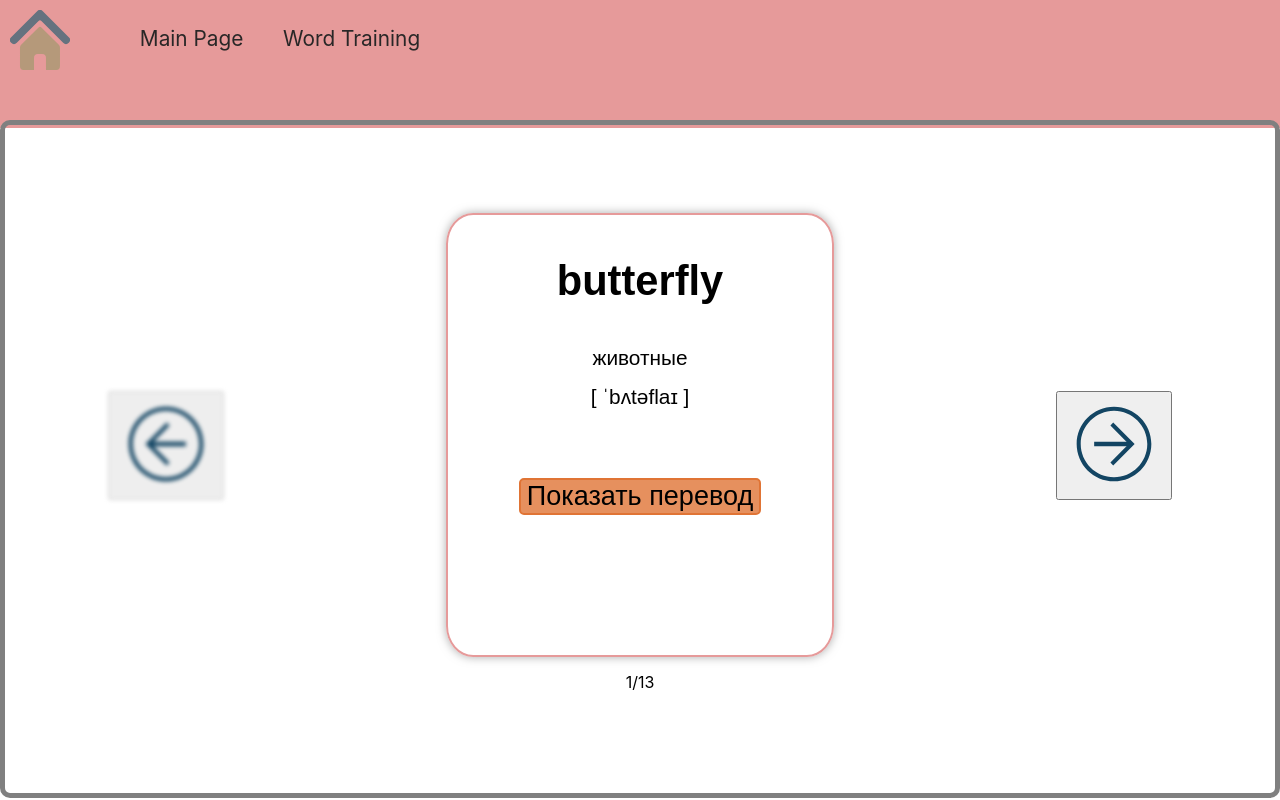
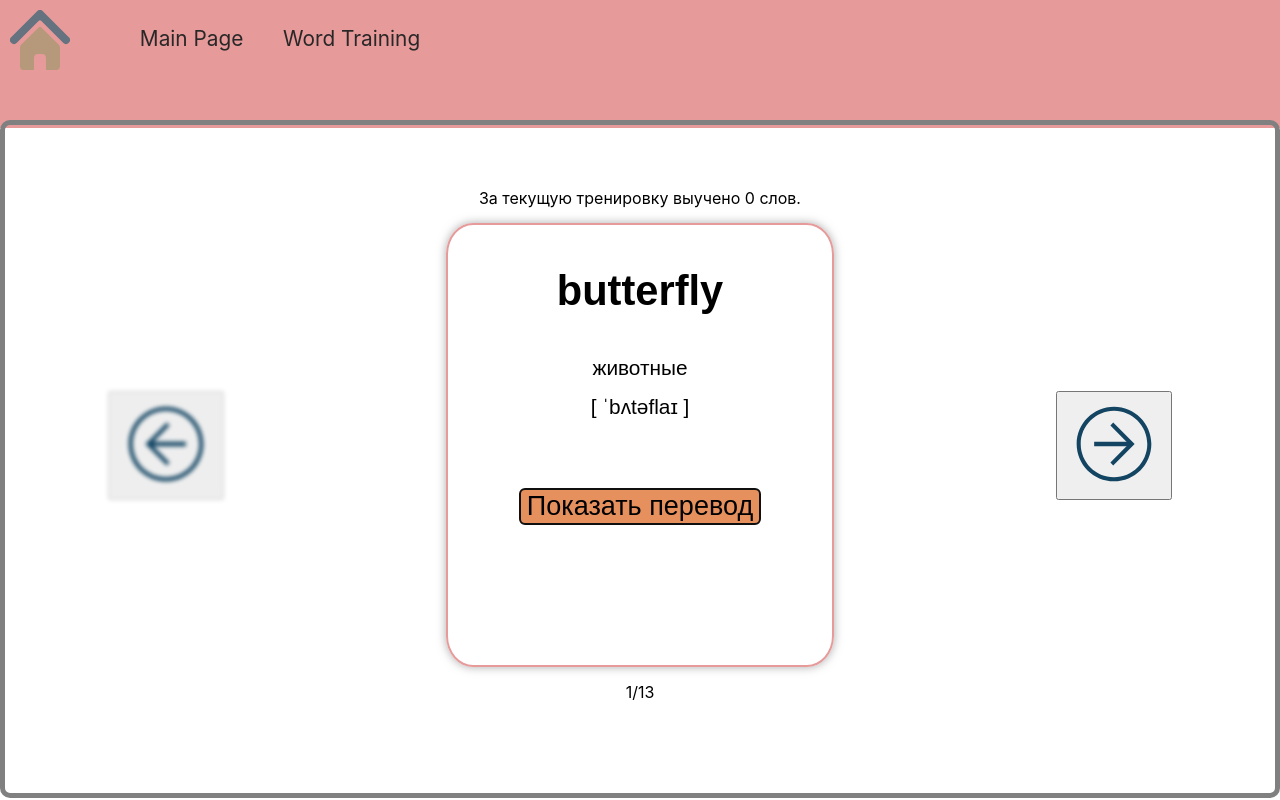
Before and after one commit to AnnaChernopyatova/language-learning-app, a React (Create React App) app: page /showCards in a window 1280 px wide. Built offline with nearby package versions, Linux system fonts and the light colour scheme; a web font is replaced by a local one.

Commit message:
work with refs

```diff
--- a/src/components/card.jsx
+++ b/src/components/card.jsx
@@ -1,11 +1,13 @@
-import React, {useState, useEffect} from 'react';
+import React, {useState, useEffect, useRef, forwardRef} from 'react';
 import styles from './styles/card.css';
 import ShowTranslation from './showTranslation';
 
 function Card(props){
 
     let word = props.wordsArr.words;
-    console.log(props.cardNumber);
+
+    useEffect(() => ref.current.focus(), [props.card]);
+    const ref = useRef();
 
 
     return(
@@ -17,7 +19,7 @@ function Card(props){
             <div className='card_transcription'>
                 {word[props.cardNumber-1].transcription}
             </div>
-            <ShowTranslation{...props}></ShowTranslation>
+            <ShowTranslation {...props} ref={ref}></ShowTranslation>
         </div>
     )
 }
--- a/src/components/showCards.jsx
+++ b/src/components/showCards.jsx
@@ -9,10 +9,19 @@ import styles from './styles/showCards.css'
 
 function ShowCards(props){
     let[cardNumber, changenumber] = useState(props.cardNumber|| 1 );
+    let[wordLearnt, changeWordlearnt] = useState(0);
 
+    const moreWordsLearnt = () =>{
+        changeWordlearnt(wordLearnt+1);
+    }
 
     const handlenumber = () =>{
         changenumber(cardNumber = 1);
+        changeWordlearnt(wordLearnt=0);
+    }
+
+    const nextCard = () =>{
+        changenumber(cardNumber+1);
     }
 
     return(
@@ -24,12 +33,15 @@ function ShowCards(props){
                     <img src={arrowleft} alt="Arrow left" className='showCard_buttonImg'/>
                 </button>
                 <div>
+                    <div>
+                        За текущую тренировку выучено {wordLearnt} слов.
+                    </div>
                     <Card
-                        cardNumber = {cardNumber} {...props}>
+                        cardNumber = {cardNumber} moreWordsLearnt={moreWordsLearnt} {...props}>
                     </Card>
                     {cardNumber}/{props.wordsArr.words.length}
                 </div>
-                <button className="showCard_button" onClick={()=> changenumber(cardNumber+1)}>
+                <button className="showCard_button" onClick={nextCard}>
                     <img src={arrowright} alt="Arrow right" className='showCard_buttonImg'/>
                 </button>
 
--- a/src/components/showTranslation.jsx
+++ b/src/components/showTranslation.jsx
@@ -1,13 +1,14 @@
-import React, {useState} from 'react';
+import React, {forwardRef, useState} from 'react';
 
 
-function ShowTranslation(props){
+const ShowTranslation = forwardRef((props, ref) => {
     const [showButton, setShowButton] = useState(props.showButton || true);
     const [showTranslation, setShowTranslation] = useState(props.showTranslation || false);
 
     const handleChange = () =>{
         setShowButton(!showButton);
         setShowTranslation(!showTranslation);
+        props.moreWordsLearnt();
     }
 
     let word = props.wordsArr.words;
@@ -15,7 +16,7 @@ function ShowTranslation(props){
     return(
         <div>
             {showButton &&
-                <button className='card_button' onClick={handleChange}>
+                <button className='card_button' onClick={handleChange} ref={ref}>
                     Показать перевод
                 </button>
             }
@@ -26,6 +27,6 @@ function ShowTranslation(props){
             }
         </div>
     )
-}
+})
 
 export default ShowTranslation;
```
